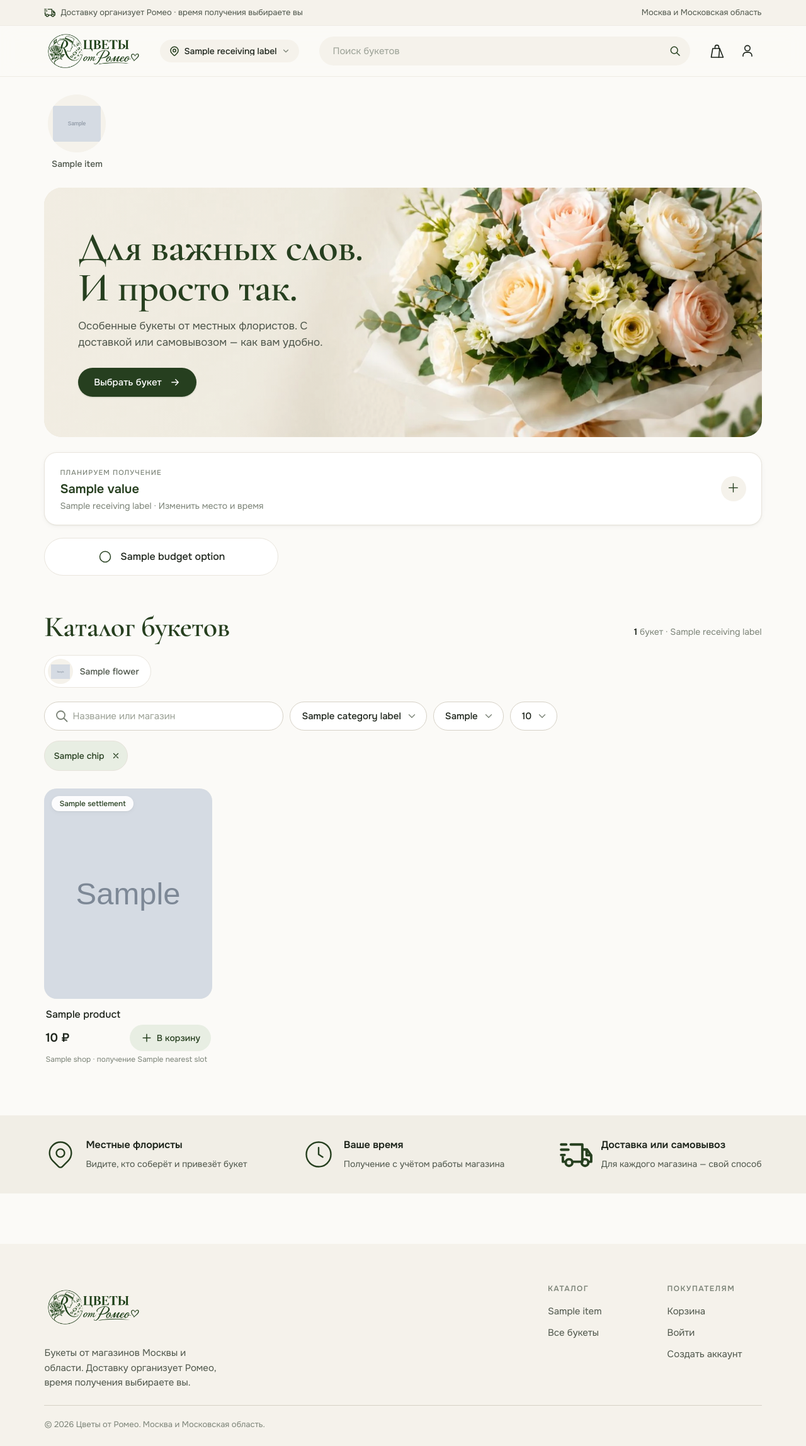
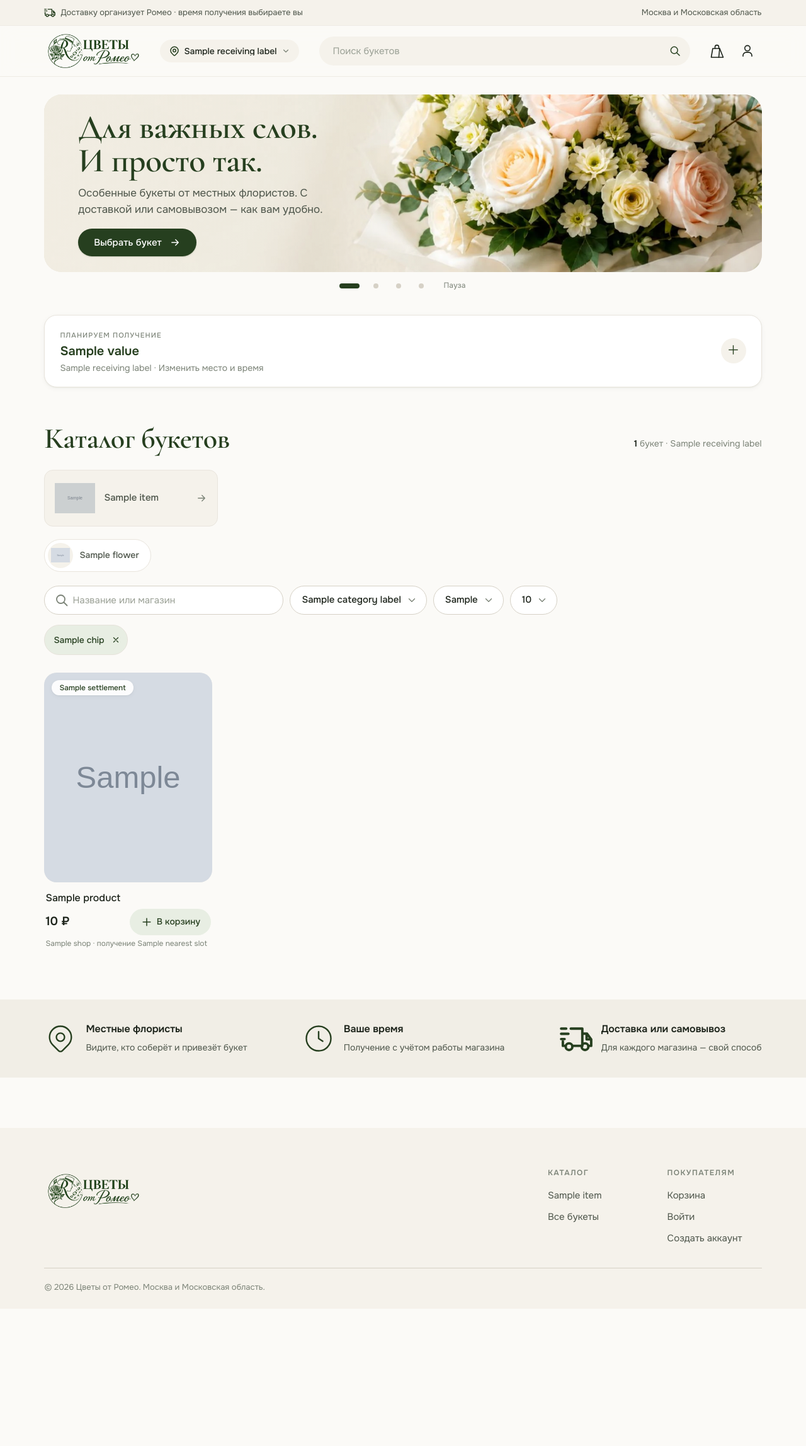
Before and after one commit to FiksII/romeo-flowers-markeplace, a Django app: template templates/market/home.html in a window 1280 px wide. Shown: the whole page at 63% size. After the commit the page ends 2051 px from the top, so only its background shows below. Run offline with Django 5.2, Linux system fonts and the light colour scheme; the template is opened without the code that fills it: most values are stand-ins (such as "Sample title", 1, 10 or a date in 2020); grey boxes marked "Sample" are stand-in pictures; form fields are guessed from the names that the template uses.

Commit message:
additional design

```diff
--- a/market/context_processors.py
+++ b/market/context_processors.py
@@ -7,7 +7,7 @@ from market.context import ContextForm, context_initial, get_context
 from market.models import Listing, Settlement
 
 DESIGN_IMAGES = "storefront/images/design/"
-# Category circles in the header rail: value, illustration. Labels come from the model choices.
+# Catalogue categories: value, illustration. Labels come from the model choices.
 RAIL_CATEGORY_IMAGES = {
     "bouquet": "category-monobukety",
     "composition": "category-kompozitsii",
--- /dev/null
+++ b/static/market/carousel.js
@@ -0,0 +1,58 @@
+"use strict";
+
+// Same slide, dot and swipe interaction as the shop storefront carousel.
+document.querySelectorAll("[data-carousel]").forEach((carousel) => {
+  const slides = [...carousel.querySelectorAll("[data-carousel-slide]")];
+  const dots = [...carousel.querySelectorAll("[data-carousel-dot]")];
+  const track = carousel.querySelector("[data-carousel-track]");
+  const pause = carousel.querySelector("[data-carousel-pause]");
+  if (slides.length < 2) {
+    carousel.querySelector(".hero-controls").hidden = true;
+    return;
+  }
+  const motion = window.matchMedia("(prefers-reduced-motion: reduce)");
+  let index = 0, timer, paused = false, hovered = false, start = null;
+  const show = (next) => {
+    index = (next + slides.length) % slides.length;
+    slides.forEach((slide, i) => {
+      slide.hidden = false;
+      slide.classList.toggle("is-active", i === index);
+      slide.setAttribute("aria-hidden", String(i !== index));
+      slide.inert = i !== index;
+    });
+    dots.forEach((dot, i) => {
+      dot.classList.toggle("is-active", i === index);
+      dot.setAttribute("aria-pressed", String(i === index));
+    });
+  };
+  const schedule = () => {
+    clearInterval(timer);
+    if (paused || hovered || document.hidden || motion.matches || carousel.contains(document.activeElement)) return;
+    timer = setInterval(() => show(index + 1), 6500);
+  };
+  dots.forEach((dot, i) => dot.addEventListener("click", () => { show(i); schedule(); }));
+  pause.addEventListener("click", () => {
+    paused = !paused;
+    pause.textContent = paused ? "Продолжить" : "Пауза";
+    pause.setAttribute("aria-label", paused ? "Продолжить смену слайдов" : "Приостановить смену слайдов");
+    schedule();
+  });
+  track.addEventListener("pointerdown", (event) => {
+    if (event.isPrimary && event.button === 0) start = { x: event.clientX, y: event.clientY };
+  });
+  track.addEventListener("pointerup", (event) => {
+    if (!start) return;
+    const dx = event.clientX - start.x, dy = event.clientY - start.y;
+    start = null;
+    if (Math.abs(dx) > 40 && Math.abs(dx) > Math.abs(dy)) { show(dx < 0 ? index + 1 : index - 1); schedule(); }
+  });
+  track.addEventListener("pointercancel", () => { start = null; });
+  carousel.addEventListener("mouseenter", () => { hovered = true; schedule(); });
+  carousel.addEventListener("mouseleave", () => { hovered = false; start = null; schedule(); });
+  carousel.addEventListener("focusin", () => clearInterval(timer));
+  carousel.addEventListener("focusout", () => setTimeout(schedule, 0));
+  document.addEventListener("visibilitychange", schedule);
+  motion.addEventListener("change", schedule);
+  show(0);
+  schedule();
+});
--- a/static/market/market.css
+++ b/static/market/market.css
@@ -29,7 +29,31 @@ table.market-table.dataTable thead>tr>th,table.market-table.dataTable tbody>tr>t
 @media(max-width:760px){.report-toolbar{align-items:start;flex-direction:column;gap:16px}.report-toolbar form{flex-wrap:wrap}.stats-grid.report-stats{grid-template-columns:repeat(2,minmax(0,1fr))}.report-stats .money{white-space:normal}.sales-chart{padding:18px}.sales-chart .section-heading{flex-wrap:wrap}.sales-chart-plot{height:240px}div.dt-container .dt-layout-row:not(.dt-layout-table){align-items:start;justify-content:start;gap:14px}div.dt-container .dt-search .dt-input{min-width:180px;max-width:65vw}div.dt-container .dt-paging{overflow-wrap:anywhere}}
 
 /* ---------- Marketplace layout (design v2): header, panels, catalogue, product, basket, footer ---------- */
-.category-rail{justify-content:flex-start;gap:clamp(20px,3.4vw,52px)}
+[data-carousel] .hero{height:clamp(250px,22vw,300px)}
+[data-carousel] .hero-copy h1,[data-carousel] .hero-copy h2{font-size:clamp(36px,4.2vw,56px)}
+[data-carousel] .hero-lead{margin-top:12px}
+[data-carousel] .hero-copy .button{min-height:44px;margin-top:18px}
+.hero-controls{display:flex;align-items:center;justify-content:center;gap:12px}
+.hero-controls .hero-dots{height:44px;gap:4px}
+.hero-controls .hero-dots button{display:grid;place-items:center;width:32px;height:32px;background:transparent}
+.hero-controls .hero-dots button::before{content:"";width:8px;height:8px;border-radius:4px;background:var(--border-strong);transition:width .2s,background-color .2s}
+.hero-controls .hero-dots button.is-active{width:44px}
+.hero-controls .hero-dots button.is-active::before{width:32px;background:var(--forest)}
+.carousel-pause{min-height:32px;padding:4px 8px;border-radius:var(--r-sm);font-size:12px;color:var(--muted)}
+.carousel-pause:hover{background:var(--cream);color:var(--forest)}
+[data-carousel-track]{touch-action:pan-y}
+@media(max-width:540px){[data-carousel] .hero{height:auto;min-height:250px}[data-carousel] .hero-slide{min-height:250px}[data-carousel] .hero-copy{max-width:min(78%,280px);padding:16px 0 16px 16px}[data-carousel] .hero-copy h1,[data-carousel] .hero-copy h2{font-size:28px}[data-carousel] .hero-lead{margin-top:10px;line-height:1.35}[data-carousel] .hero-copy .button{min-height:40px;margin-top:12px}}
+@media(prefers-reduced-motion:reduce){[data-carousel] .hero-slide,[data-carousel] .hero-dots button,[data-carousel] .hero-dots button::before{transition:none}}
+.catalogue-categories{display:grid;grid-template-columns:repeat(4,minmax(0,1fr));gap:12px;margin-top:24px}
+.category-tile{display:flex;align-items:center;gap:14px;min-width:0;min-height:88px;padding:12px 16px;border:1px solid var(--border);border-radius:var(--r-md);background:var(--cream);color:var(--text-soft);font:500 15px/1.3 var(--sans);transition:border-color .15s,background-color .15s,color .15s}
+.category-tile-image{flex:none;width:64px;height:64px;object-fit:contain;mix-blend-mode:multiply}
+.category-tile .category-name{flex:1;min-width:0}
+.category-tile>.icon{flex:none;width:18px;height:18px;color:var(--muted)}
+.category-tile:hover{border-color:var(--forest);background:var(--sage-note);color:var(--forest)}
+.category-tile.is-active{border-color:var(--forest);background:var(--sage);color:var(--forest);font-weight:600}
+.category-tile.is-active>.icon{color:var(--forest)}
+@media(max-width:1000px){.catalogue-categories{grid-template-columns:repeat(2,minmax(0,1fr))}}
+@media(max-width:540px){.catalogue-categories{gap:8px;margin-top:18px}.category-tile{gap:8px;min-height:72px;padding:10px;font-size:13px}.category-tile-image{width:40px;height:40px}.category-tile>.icon{display:none}}
 .mobile-bottom-nav{grid-template-columns:repeat(3,1fr)}
 .city{max-width:280px;text-decoration:none}
 .city span{min-width:0;max-width:200px;overflow:hidden;text-overflow:ellipsis;white-space:nowrap}
--- a/templates/market/base.html
+++ b/templates/market/base.html
@@ -10,9 +10,10 @@
   <link rel="stylesheet" href="{% static 'storefront/css/romeo.css' %}?v=2">
   {% block report_assets %}{% endblock %}
   {% block map_assets %}{% endblock %}
-  <link rel="stylesheet" href="{% static 'market/market.css' %}?v=5">
+  <link rel="stylesheet" href="{% static 'market/market.css' %}?v=9">
   <link rel="stylesheet" href="{% static 'market/flower-tags.css' %}?v=3">
   <script src="{% static 'market/market.js' %}?v=5" defer></script>
+  <script src="{% static 'market/carousel.js' %}?v=1" defer></script>
   <script src="{% static 'market/partner.js' %}?v=1" defer></script>
 </head>
 <body>
@@ -52,7 +53,6 @@
   <div class="shell footer-grid">
     <section class="footer-brand" aria-label="О маркетплейсе">
       <a class="brand" href="{% url 'market:home' %}"><img class="brand-logo" src="{% static 'storefront/images/design/logo.webp' %}" width="190" height="72" alt="Цветы от Ромео"></a>
-      <p>Букеты от магазинов Москвы и области. Доставку организует Ромео, время получения выбираете вы.</p>
     </section>
     <nav class="footer-col footer-catalogue" aria-label="Каталог">
       <h2>Каталог</h2>
--- a/templates/market/home.html
+++ b/templates/market/home.html
@@ -1,19 +1,6 @@
 {% extends 'market/base.html' %}{% load static %}{% block content %}
-<div class="shell">{% include 'market/partials/category_rail.html' %}</div>
-<section class="shell hero-wrap" aria-labelledby="home-heading">
-  <div class="hero">
-    <article class="hero-slide is-active">
-      <img class="hero-media" src="{% static 'storefront/images/design/hero.webp' %}" alt="Нежный букет кремовых и розовых роз" width="1672" height="940" fetchpriority="high">
-      <div class="hero-copy">
-        <h1 id="home-heading">Для важных слов.<br>И просто так.</h1>
-        <p class="hero-lead">Особенные букеты от местных флористов. С доставкой или самовывозом — как вам удобно.</p>
-        <a class="button button-primary" href="#catalogue">Выбрать букет{% include "storefront/partials/icon.html" with name="arrow-right" %}</a>
-      </div>
-    </article>
-  </div>
-</section>
+{% include 'market/partials/hero_carousel.html' %}
 <div class="shell">{% include 'market/partials/receiving.html' %}</div>
-<div class="shell">{% include 'market/partials/price_tiles.html' %}</div>
 {% include 'market/partials/catalogue.html' %}
 <section class="benefits" aria-label="Преимущества">
   <div class="shell benefits-grid">
--- a/templates/market/partials/catalogue.html
+++ b/templates/market/partials/catalogue.html
@@ -5,6 +5,7 @@
     <p class="count" data-live-region="count" aria-live="polite"><b>{{ total_count }}</b> {{ total_count|ru_plural:"букет,букета,букетов" }} · {{ receiving_label }}</p>
   </div>
 
+  <div data-live-region="categories">{% include 'market/partials/category_rail.html' %}</div>
   <div data-live-region="rail">{% include 'market/partials/flower_rail.html' %}</div>
 
   <form class="filter-bar" id="filter-form" method="get" action="{% url 'market:home' %}#catalogue" role="search" aria-label="Фильтры каталога" data-filter-form>
--- a/templates/market/partials/category_rail.html
+++ b/templates/market/partials/category_rail.html
@@ -1 +1,10 @@
-{% load static %}<nav class="category-rail" aria-label="Категории букетов">{% for item in rail_categories %}<a class="category-circle{% if request.GET.category == item.value %} is-active{% endif %}" href="{% if request.GET.category == item.value %}{% url 'market:home' %}#catalogue{% else %}{% url 'market:home' %}?category={{ item.value }}#catalogue{% endif %}"{% if request.GET.category == item.value %} aria-current="true"{% endif %}><span class="category-image"><img src="{% static item.image %}" alt="" width="100" height="100"></span><span class="category-name">{{ item.label }}</span></a>{% endfor %}</nav>
+{% load static %}
+<nav class="catalogue-categories" aria-label="Категории букетов">
+  {% for item in category_options %}
+    <a class="category-tile{% if item.selected %} is-active{% endif %}" href="{{ item.url }}" data-live-link{% if item.selected %} aria-current="true" aria-label="{{ item.label }} — убрать фильтр"{% endif %}>
+      <img class="category-tile-image" src="{% static item.image %}" alt="" width="64" height="64" loading="lazy">
+      <span class="category-name">{{ item.label }}</span>
+      {% if item.selected %}{% include "storefront/partials/icon.html" with name="check" %}{% else %}{% include "storefront/partials/icon.html" with name="arrow-right" %}{% endif %}
+    </a>
+  {% endfor %}
+</nav>
--- /dev/null
+++ b/templates/market/partials/hero_carousel.html
@@ -0,0 +1,46 @@
+{% load static %}
+<section class="shell hero-wrap" aria-labelledby="home-heading" aria-roledescription="карусель" data-carousel>
+  <div class="hero" data-carousel-track>
+    <article class="hero-slide is-active" data-carousel-slide role="group" aria-roledescription="слайд" aria-label="1 из 4">
+      <img class="hero-media" src="{% static 'storefront/images/design/hero.webp' %}" alt="Нежный букет кремовых и розовых роз" width="1672" height="940" fetchpriority="high">
+      <div class="hero-copy">
+        <h1 id="home-heading">Для важных слов.<br>И просто так.</h1>
+        <p class="hero-lead">Особенные букеты от местных флористов. С доставкой или самовывозом — как вам удобно.</p>
+        <a class="button button-primary" href="#catalogue">Выбрать букет{% include "storefront/partials/icon.html" with name="arrow-right" %}</a>
+      </div>
+    </article>
+    <article class="hero-slide hero-slide-photo" data-carousel-slide role="group" aria-roledescription="слайд" aria-label="2 из 4" aria-hidden="true" inert hidden>
+      <img class="hero-media" src="{% static 'market/images/occasion-birthday.webp' %}" alt="Розовый букет и подарки ко дню рождения" width="1672" height="941" loading="lazy">
+      <div class="hero-copy">
+        <h2>День рождения</h2>
+        <p class="hero-lead">Подарите радость в особенный день. Нежные композиции от местных флористов.</p>
+        <a class="button button-primary" href="{% url 'market:home' %}?category=composition#catalogue">Выбрать букет{% include "storefront/partials/icon.html" with name="arrow-right" %}</a>
+      </div>
+    </article>
+    <article class="hero-slide hero-slide-photo" data-carousel-slide role="group" aria-roledescription="слайд" aria-label="3 из 4" aria-hidden="true" inert hidden>
+      <img class="hero-media" src="{% static 'market/images/occasion-love.webp' %}" alt="Нежный букет пионов и роз для любимых" width="1672" height="941" loading="lazy">
+      <div class="hero-copy">
+        <h2>Для любимых</h2>
+        <p class="hero-lead">Выразите чувства цветами. Найдите букет, который скажет всё за вас.</p>
+        <a class="button button-primary" href="{% url 'market:home' %}?category=bouquet#catalogue">Выбрать букет{% include "storefront/partials/icon.html" with name="arrow-right" %}</a>
+      </div>
+    </article>
+    <article class="hero-slide hero-slide-photo" data-carousel-slide role="group" aria-roledescription="слайд" aria-label="4 из 4" aria-hidden="true" inert hidden>
+      <img class="hero-media" src="{% static 'market/images/occasion-any-day.webp' %}" alt="Светлый букет роз и ромашек без повода" width="1672" height="941" loading="lazy">
+      <div class="hero-copy">
+        <h2>Без повода</h2>
+        <p class="hero-lead">Цветы, чтобы сделать день лучше. Маленький знак внимания с большим смыслом.</p>
+        <a class="button button-primary" href="{% url 'market:home' %}#catalogue">Выбрать букет{% include "storefront/partials/icon.html" with name="arrow-right" %}</a>
+      </div>
+    </article>
+  </div>
+  <div class="hero-controls live-only">
+    <div class="hero-dots" role="group" aria-label="Слайды">
+      <button type="button" class="is-active" aria-label="Слайд 1" aria-pressed="true" data-carousel-dot="0"></button>
+      <button type="button" aria-label="Слайд 2" aria-pressed="false" data-carousel-dot="1"></button>
+      <button type="button" aria-label="Слайд 3" aria-pressed="false" data-carousel-dot="2"></button>
+      <button type="button" aria-label="Слайд 4" aria-pressed="false" data-carousel-dot="3"></button>
+    </div>
+    <button class="carousel-pause" type="button" data-carousel-pause aria-label="Приостановить смену слайдов">Пауза</button>
+  </div>
+</section>
--- a/templates/market/partials/price_tiles.html
+++ /dev/null
@@ -1 +0,0 @@
-<nav class="price-tiles" aria-label="Выбрать букет по цене">{% for label, icon, query in budget_options %}<a class="price-tile" href="{% url 'market:home' %}?{{ query }}#catalogue">{% include "storefront/partials/icon.html" with name=icon %}<span>{{ label }}</span></a>{% endfor %}</nav>
```
Also changed, not shown: market/filters.py (+7 -0 lines), market/storefront_views.py (+2 -9 lines), tests/test_storefront_design.py (+62 -4 lines), static/market/images/occasion-any-day.webp (added), static/market/images/occasion-birthday.webp (added), static/market/images/occasion-love.webp (added).
